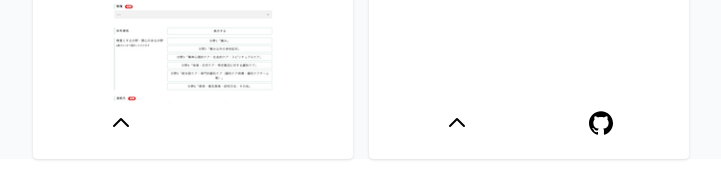
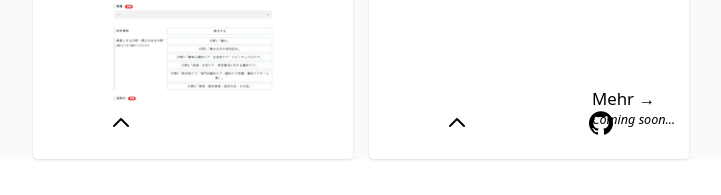
Before and after one commit to Danakin/portfolio_v2, a Nuxt app: page / in a window 1280 px wide. Shown: the part 1559-1754 px from the top of the page, without its empty margins (367-1088 px from the left). Built offline with nearby package versions, Linux system fonts and the light colour scheme.

Commit message:
Add Coming Soon Button

```diff
--- a/components/german/projects.vue
+++ b/components/german/projects.vue
@@ -40,6 +40,11 @@
         Stempel-Freunden austauschen. Open Source.
       </ProjectsCard>
     </article>
+
+    <a class="absolute bottom-4 right-4 px-8 py-4 hover:bg-slate-100 transition-all scale-105 hover:shadow">
+      Mehr →
+      <div class="text-xs italic">Coming soon...</div>
+    </a>
   </section>
 </template>
 
```
